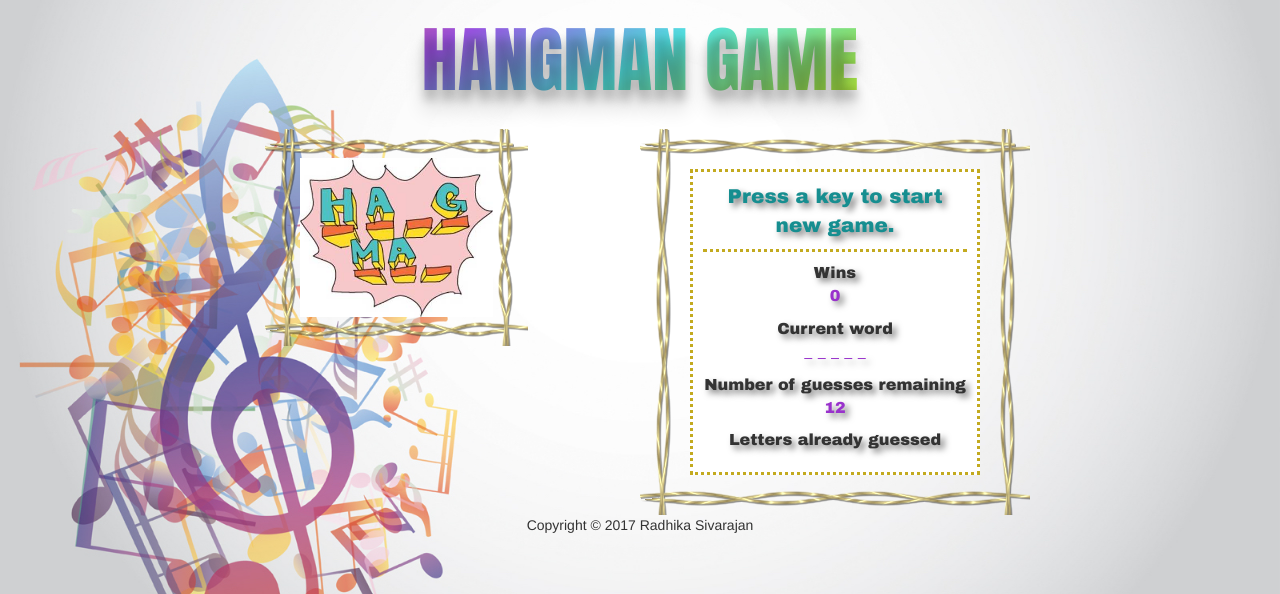
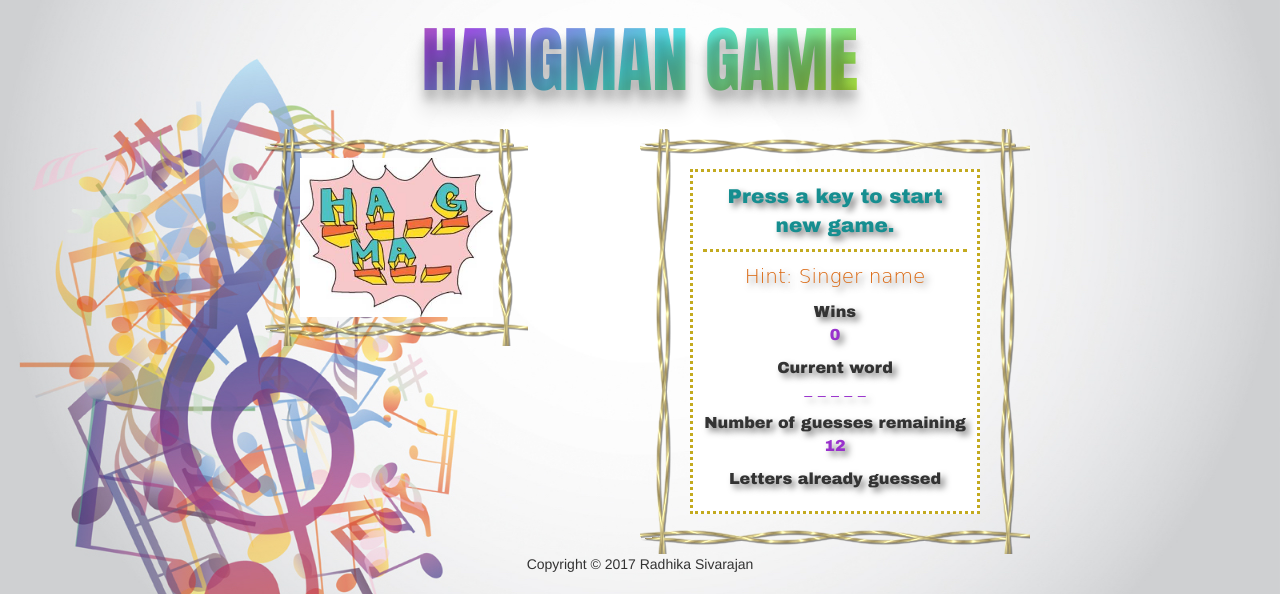
Before and after one commit to radhika-sivarajan/Hangman-Game, a PHP site: page / in a window 1280 px wide. Shown: the top 594 px of the page. Run offline with PHP 8.4, Linux system fonts and the light colour scheme.

Commit message:
CSS file changes

```diff
--- a/assets/css/style.css
+++ b/assets/css/style.css
@@ -49,6 +49,13 @@ h1.titles{
     font-size: 20px;
 }
 
+.hint {
+	color: #da660e;
+	font-family: "Brush Script MT", cursive;
+	font-size: 20px;
+	font-weight: 100;
+}
+
 #win-count, #no-guess, #guessed-letters,#current-word {
 	color: darkorchid;
 }
--- a/index.html
+++ b/index.html
@@ -29,6 +29,7 @@
 			<div class="col-md-4 col-md-offset-1 text-center" id="score-screen">
 			<div class="score-board">
 				<p class="begin">Press a key to start new game.</p>
+				<p class="hint">Hint: Singer name</p>
 				Wins<p id="win-count">0</p>
 				Current word<p id="current-word"></p>
 				Number of guesses remaining<p id="no-guess">12</p>
```
